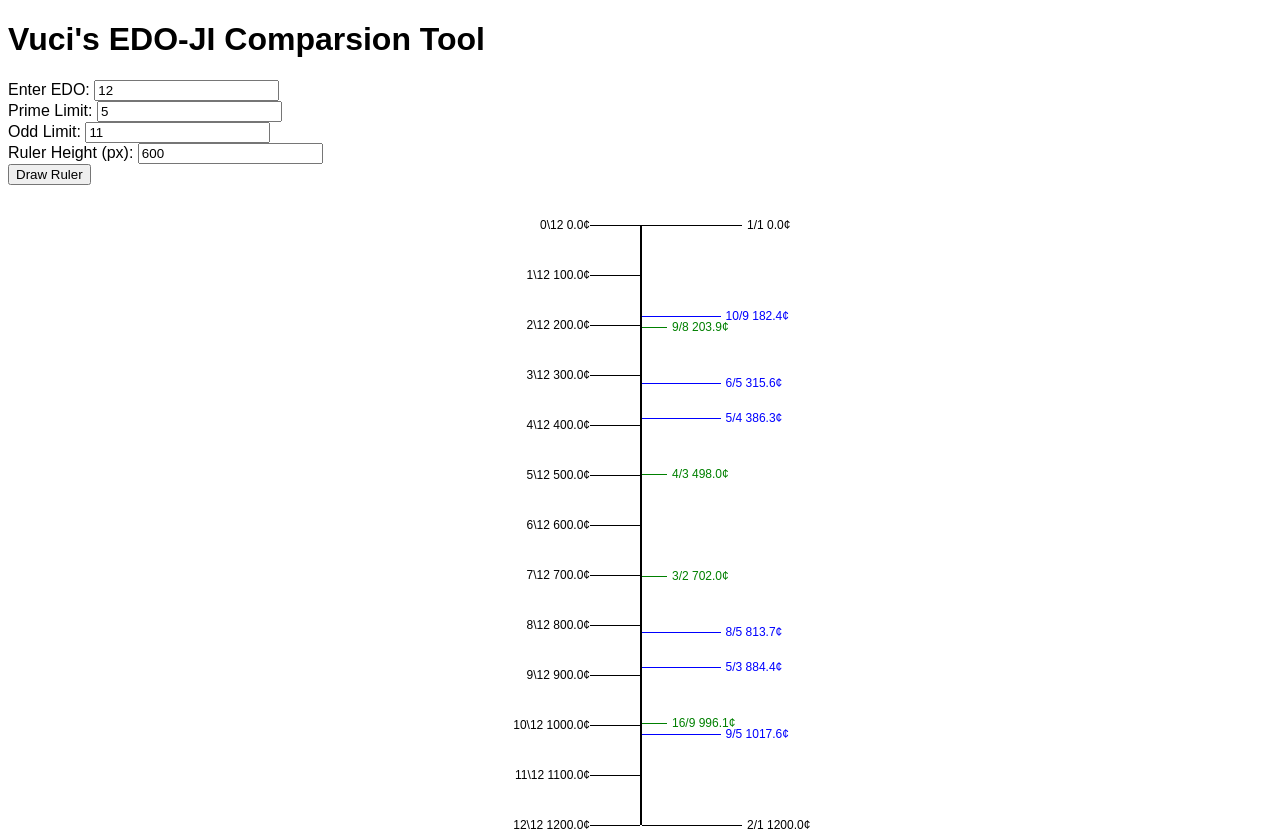
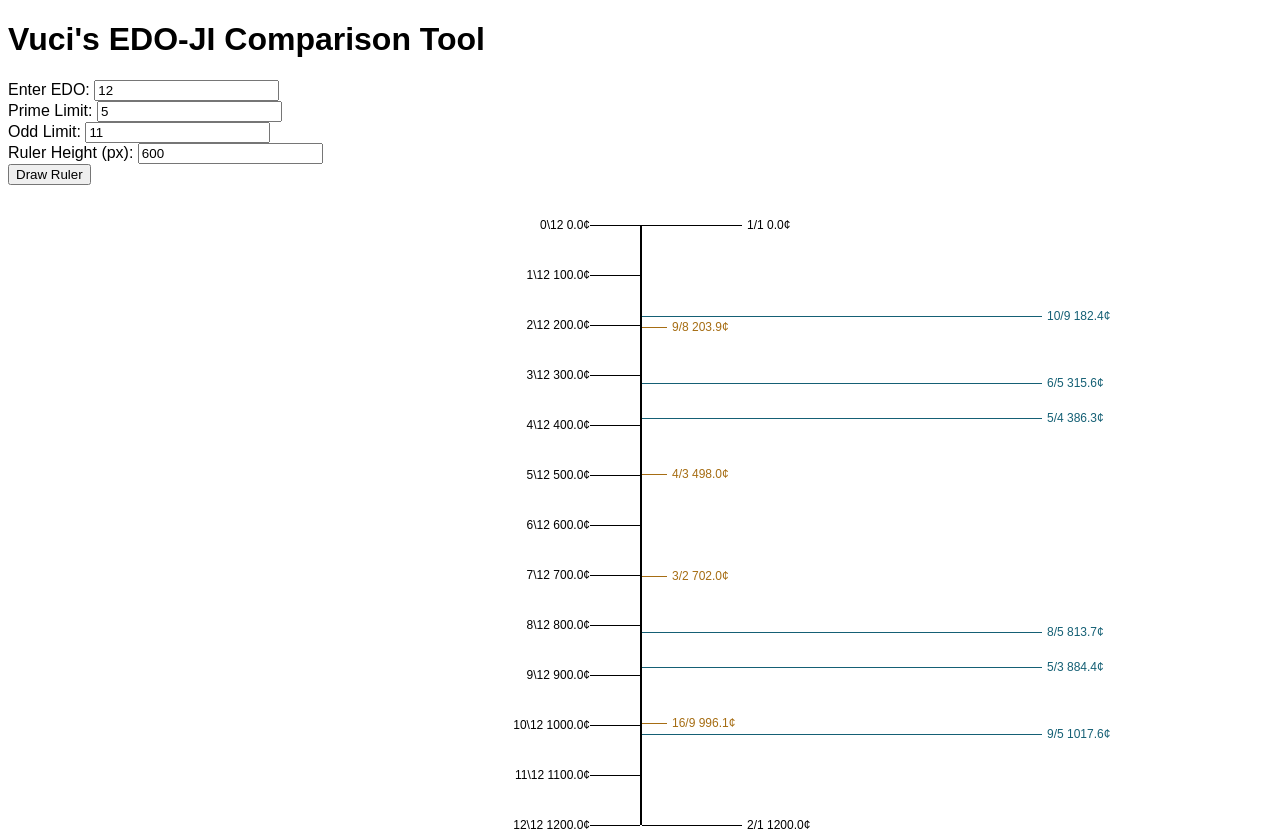
Before and after one commit to NickVuci/EdJiRuler, a plain HTML site: page index.html in a window 1280 px wide. Both pictures are taken after a click on the button "Draw Ruler". Drawn offline with Linux system fonts and the light colour scheme.

Commit message:
improved JI color and line functions

```diff
--- a/index.html
+++ b/index.html
@@ -1,11 +1,11 @@
 <!DOCTYPE html>
 <html>
 <head>
-    <title>Vuci's EDO-JI Comparsion Tool</title>
+    <title>Vuci's EDO-JI Comparison Tool</title>
     <link rel="stylesheet" href="styles.css">
 </head>
 <body>
-    <h1>Vuci's EDO-JI Comparsion Tool</h1>
+    <h1>Vuci's EDO-JI Comparison Tool</h1>
     <div>
         <label for="edoInput">Enter EDO:</label>
         <input type="number" id="edoInput" value="12" min="1">
@@ -28,6 +28,6 @@
         <div id="ruler"></div>
     </div>
 
-    <script src="script.js"></script>
+    <script type="module" src="script.js"></script>
 </body>
 </html>
--- /dev/null
+++ b/primeColors.js
@@ -0,0 +1,26 @@
+// primeColors.js
+
+// Utility Functions
+const hashPrimeToColor = (prime) => {
+    // Simple hash function to generate a color from a prime number
+    const hash = prime * 2654435761 % 2**32;
+    let r = (hash & 0xFF0000) >> 16;
+    let g = (hash & 0x00FF00) >> 8;
+    let b = hash & 0x0000FF;
+
+    // Calculate brightness (using the luminance formula)
+    const brightness = 0.299 * r + 0.587 * g + 0.114 * b;
+
+    // If the color is too close to white, darken it
+    const brightnessThreshold = 200; // Adjust this value as needed
+    if (brightness > brightnessThreshold) {
+        const darkenFactor = 0.7; // Adjust this value as needed
+        r = Math.floor(r * darkenFactor);
+        g = Math.floor(g * darkenFactor);
+        b = Math.floor(b * darkenFactor);
+    }
+
+    return `rgb(${r}, ${g}, ${b})`;
+};
+
+export const getColorForPrime = (prime) => hashPrimeToColor(prime);
--- a/script.js
+++ b/script.js
@@ -1,15 +1,4 @@
-// Constants
-const primeColors = {
-    3: 'green',
-    5: 'blue',
-    7: 'orange',
-    11: 'purple',
-    13: 'brown',
-    17: 'pink',
-    19: 'cyan',
-    23: 'magenta',
-    // Add more primes and colors as needed
-};
+import { getColorForPrime } from './primeColors.js';
 
 // Utility Functions
 const getOddPart = (n) => {
@@ -47,8 +36,6 @@ const getMaxPrime = (num, den) => {
     return Math.max(...allPrimes);
 };
 
-const getColorForPrime = (prime) => primeColors[prime] || 'gray';
-
 const getLineLengthForPrime = (prime, primeLimit) => {
     const maxLineLength = 400; // Maximum line length in pixels
     const minLineLength = 25; // Minimum line length in pixels
@@ -58,12 +45,24 @@ const getLineLengthForPrime = (prime, primeLimit) => {
         return constantLineLength;
     }
 
-    const primes = Array.from(new Set(Object.keys(primeColors).map(Number)));
-    primes.push(primeLimit);
-    const uniquePrimes = [...new Set(primes)].sort((a, b) => a - b);
+    // Generate a list of primes up to the prime limit
+    const primes = [];
+    for (let i = 3; i <= primeLimit; i++) {
+        if (isPrime(i)) {
+            primes.push(i);
+        }
+    }
 
-    const primeIndex = uniquePrimes.indexOf(prime);
-    const totalPrimes = uniquePrimes.length;
+    // Ensure the prime is included in the list
+    if (!primes.includes(prime)) {
+        primes.push(prime);
+    }
+
+    // Sort the primes
+    primes.sort((a, b) => a - b);
+
+    const primeIndex = primes.indexOf(prime);
+    const totalPrimes = primes.length;
 
     // Invert the relationship: smaller primes get shorter lines, larger primes get longer lines
     return minLineLength + ((maxLineLength - minLineLength) * (primeIndex / (totalPrimes - 1)));
@@ -103,7 +102,7 @@ const createInterval = (container, position, labelContent, isJI = false, color =
     intervalLine.className = 'interval' + (isJI ? ' ji' : ' edo');
     intervalLine.style.top = position + 'px';
 
-    // Define constant length and color for intervals 1/1 and 1/2
+    // Define constant length and color for intervals 1/1 and 2/1
     const constantLineLength = 100; // Example constant length
     const constantColor = 'black'; // Example constant color
 
@@ -116,15 +115,11 @@ const createInterval = (container, position, labelContent, isJI = false, color =
     if (isJI) {
         intervalLine.style.backgroundColor = color;
         intervalLine.style.width = lineLength + 'px';
-    }
-
-    if (!isJI) {
-        // For EDO intervals, position line to extend to the left
-        intervalLine.style.right = '150px';
+        intervalLine.style.left = '152px'; // For JI intervals, position line to extend to the right
+    } else {
+        intervalLine.style.backgroundColor = 'black';
         intervalLine.style.width = '50px'; // Adjust this value to make the EDO line shorter
-    } else {
-        // For JI intervals, position line to extend to the right
-        intervalLine.style.left = '152px';
+        intervalLine.style.right = '150px'; // For EDO intervals, position line to extend to the left
     }
 
     container.appendChild(intervalLine);
@@ -258,3 +253,5 @@ document.getElementById('primeLimitInput').addEventListener('keydown', function(
         event.target.setAttribute('data-previous-value', value);
     }
 });
+
+window.drawRuler = drawRuler;
```
